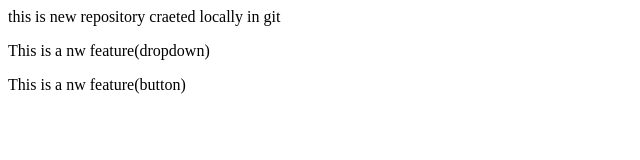
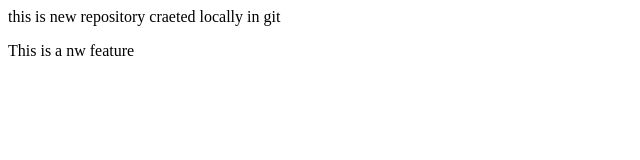
Before and after one commit to shrutikukdeja/localrepo, a plain HTML site: page index.html in a window 1280 px wide. Shown: the whole page, without its empty margins (0-640 px from the left). Drawn offline with Linux system fonts and the light colour scheme.

Commit message:
Revert "c"

```diff
--- a/index.html
+++ b/index.html
@@ -1,3 +1,2 @@
 <p>this is new repository craeted locally in git</p>
-<p>This is a nw feature(dropdown)</p>
-<p>This is a nw feature(button)</p>
+<p>This is a nw feature</p>
```
